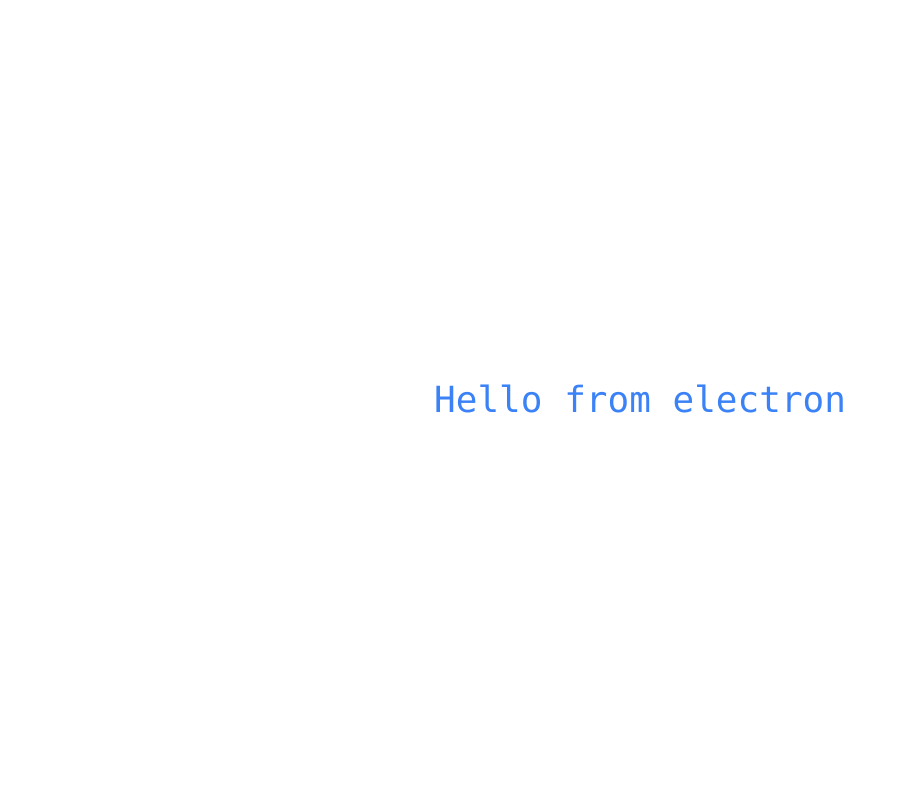
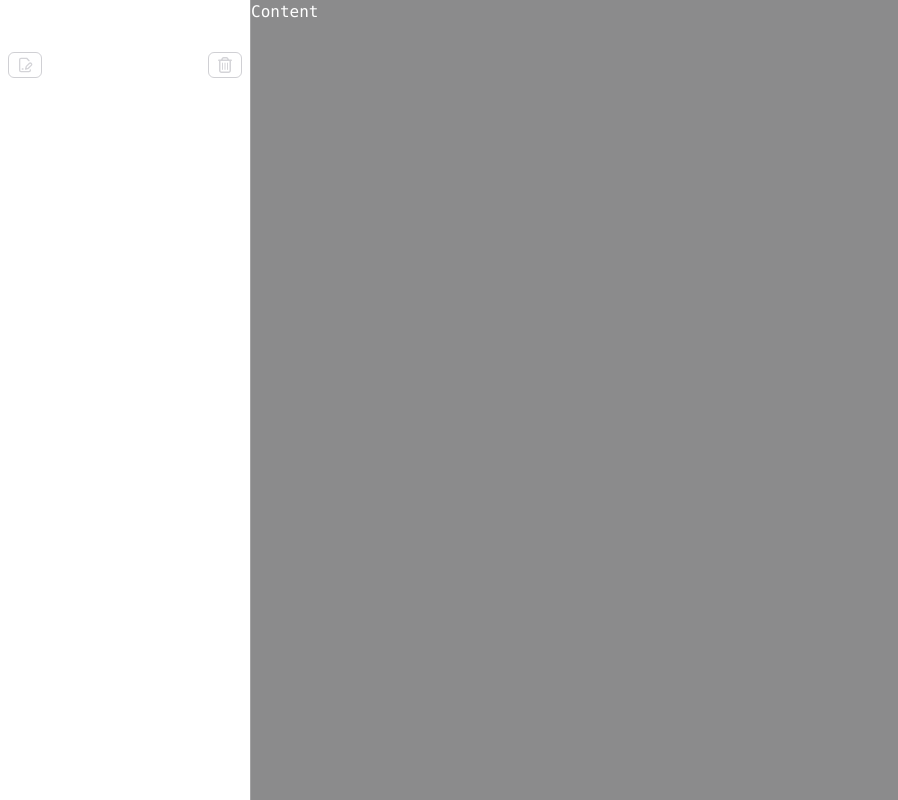
Before and after one commit to nawab69/note-down, a React (Vite) app: page / in a window 1280 px wide. Shown: the whole page, without its empty margins (0-898 px from the left). Built offline with nearby package versions, Linux system fonts and the light colour scheme.

Commit message:
app layout 1/2

```diff
--- a/src/renderer/src/App.tsx
+++ b/src/renderer/src/App.tsx
@@ -1,8 +1,16 @@
+import { ActionButtonRow, Content, DraggableTopBar, RootLayout, Sidebar } from '@/components'
+
 function App(): JSX.Element {
   return (
-    <div className="flex h-full items-center justify-center">
-      <span className="text-blue-500 text-4xl">Hello from electron</span>
-    </div>
+    <>
+      <DraggableTopBar />
+      <RootLayout>
+        <Sidebar className="p-2">
+          <ActionButtonRow className="flex justify-between mt-1" />
+        </Sidebar>
+        <Content className="border-l bg-zinc-900/50 border-l-white/20">Content</Content>
+      </RootLayout>
+    </>
   )
 }
 
--- a/src/renderer/src/assets/main.css
+++ b/src/renderer/src/assets/main.css
@@ -19,4 +19,12 @@
 
     @apply overflow-hidden;
   }
+
+  header {
+    -webkit-app-region: drag;
+  }
+
+  button {
+    -webkit-app-region: no-drag;
+  }
 }
--- /dev/null
+++ b/src/renderer/src/components/AppLayout.tsx
@@ -0,0 +1,31 @@
+import { ComponentProps, forwardRef } from 'react'
+import { twMerge } from 'tailwind-merge'
+
+export const RootLayout = ({ className, children, ...props }: ComponentProps<'main'>) => {
+  return (
+    <main className={twMerge('flex flex-row h-screen', className)} {...props}>
+      {children}
+    </main>
+  )
+}
+
+export const Sidebar = ({ className, children, ...props }: ComponentProps<'aside'>) => {
+  return (
+    <aside
+      className={twMerge('w-[250px] mt-10 h-[100vh + 10px] overflow-auto', className)}
+      {...props}
+    >
+      {children}
+    </aside>
+  )
+}
+
+export const Content = forwardRef<HTMLDivElement, ComponentProps<'div'>>(
+  ({ className, children, ...props }, ref) => (
+    <div ref={ref} className={twMerge('flex-1 overflow-auto', className)} {...props}>
+      {children}
+    </div>
+  )
+)
+
+Content.displayName = 'Content'
--- /dev/null
+++ b/src/renderer/src/components/Button/ActionButton.tsx
@@ -0,0 +1,18 @@
+import { ComponentProps } from 'react'
+import { twMerge } from 'tailwind-merge'
+
+export type ActionButtonProps = ComponentProps<'button'>
+
+export const ActionButton = ({ className, children, ...props }: ActionButtonProps) => {
+  return (
+    <button
+      className={twMerge(
+        'px-2 py-1 rounded-md border border-zinc-400/50 hover:bg-zinc-600/50 transition-colors duration-100',
+        className
+      )}
+      {...props}
+    >
+      {children}
+    </button>
+  )
+}
--- /dev/null
+++ b/src/renderer/src/components/Button/ActionButtonsRow.tsx
@@ -0,0 +1,11 @@
+import { DeleteNoteButton, NewNoteButton } from '@/components'
+import { ComponentProps } from 'react'
+
+export const ActionButtonRow = ({ ...props }: ComponentProps<'div'>) => {
+  return (
+    <div {...props}>
+      <NewNoteButton />
+      <DeleteNoteButton />
+    </div>
+  )
+}
--- /dev/null
+++ b/src/renderer/src/components/Button/DeleteNoteButton.tsx
@@ -0,0 +1,10 @@
+import { ActionButton, ActionButtonProps } from '@/components'
+import { FaRegTrashCan } from 'react-icons/fa6'
+
+export const DeleteNoteButton = ({ ...props }: ActionButtonProps) => {
+  return (
+    <ActionButton {...props}>
+      <FaRegTrashCan className="w-4 h-4 text-zinc-300" />
+    </ActionButton>
+  )
+}
--- /dev/null
+++ b/src/renderer/src/components/Button/NewNoteButton.tsx
@@ -0,0 +1,10 @@
+import { ActionButton, ActionButtonProps } from '@/components'
+import { LuFileSignature } from 'react-icons/lu'
+
+export const NewNoteButton = ({ ...props }: ActionButtonProps) => {
+  return (
+    <ActionButton {...props}>
+      <LuFileSignature className="w-4 h-4 text-zinc-300" />
+    </ActionButton>
+  )
+}
--- /dev/null
+++ b/src/renderer/src/components/Button/index.ts
@@ -0,0 +1,4 @@
+export * from './ActionButton'
+export * from './ActionButtonsRow'
+export * from './DeleteNoteButton'
+export * from './NewNoteButton'
--- /dev/null
+++ b/src/renderer/src/components/DraggableTopBar.tsx
@@ -0,0 +1,3 @@
+export const DraggableTopBar = () => {
+  return <header className="absolute inset-0 h-8 bg-transparent"></header>
+}
--- a/src/renderer/src/components/index.ts
+++ b/src/renderer/src/components/index.ts
@@ -0,0 +1,4 @@
+export * from './AppLayout'
+export * from './DraggableTopBar'
+
+export * from './Button'
```
Also changed, not shown: src/main/index.ts (+21 -1 lines), .prettierrc.yaml.
